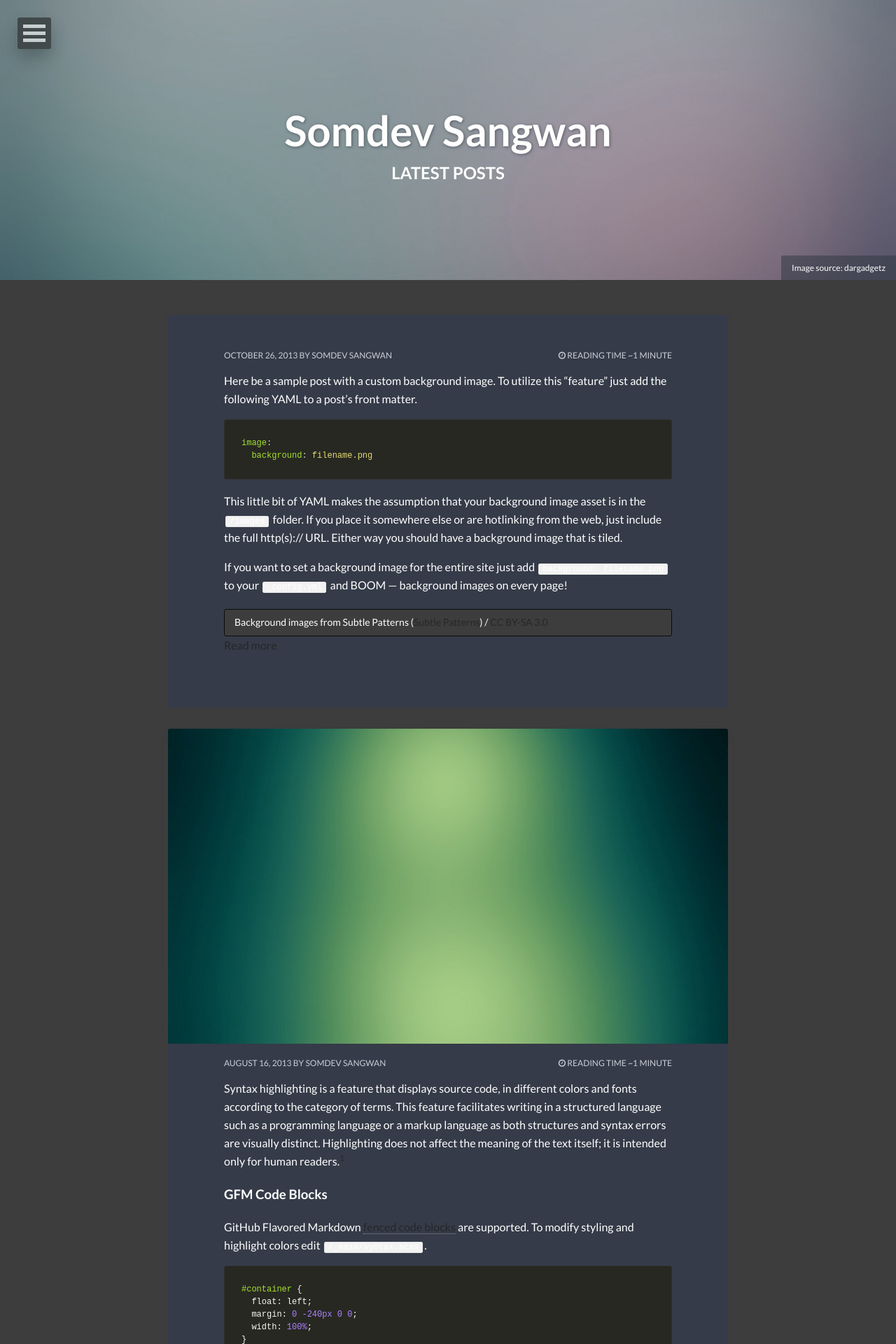
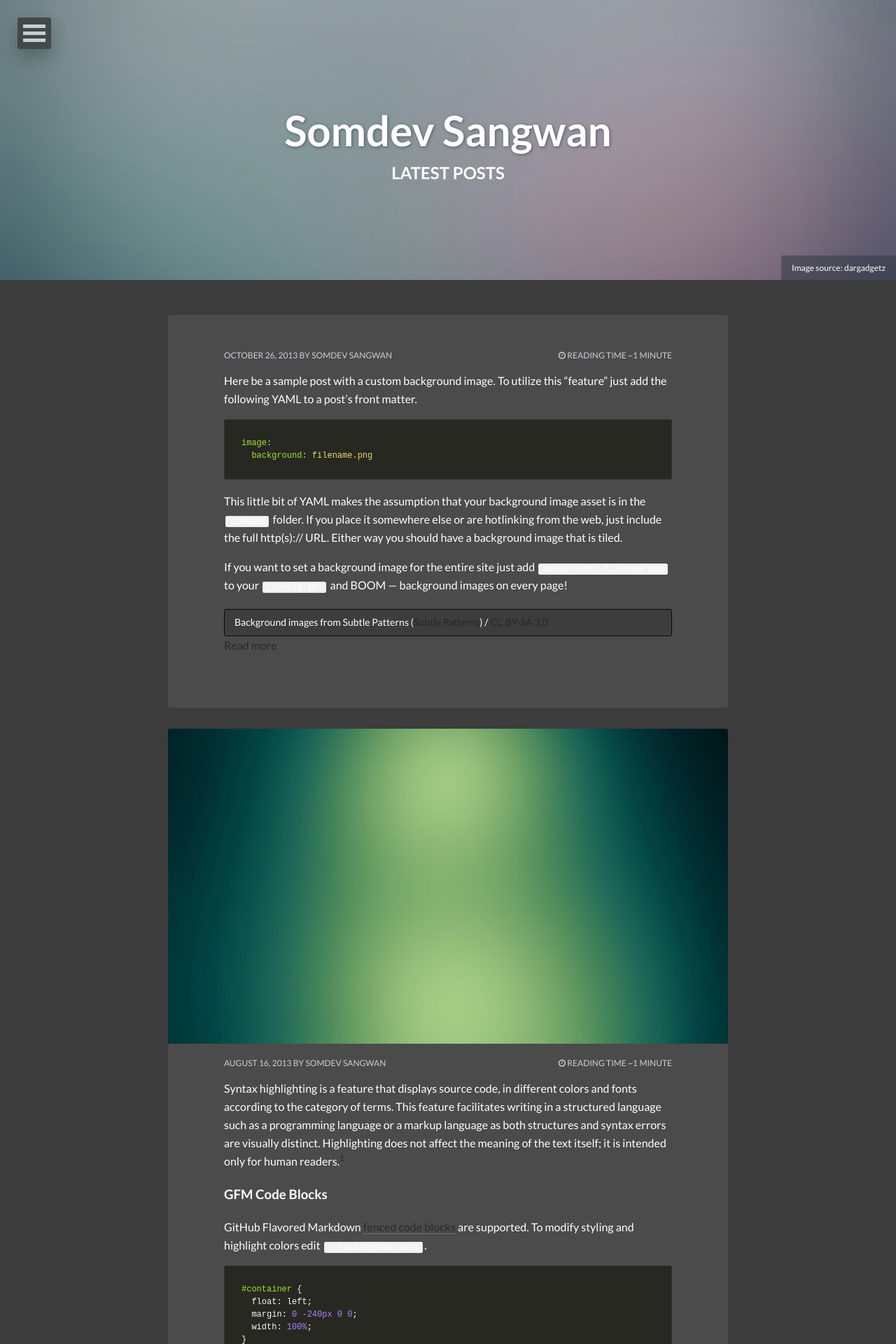
Before and after one commit to jermainlaforce/s0md3v.github.io, a Jekyll site: the page built from index.html, in a window 1280 px wide. Shown: the top 1920 px of the page at 70% size. Built offline with Jekyll 4.4.1, drawn with Linux system fonts in a browser that asks for light colours; nearby versions of some CDN libraries; the list of posts is cut into pages by our own code.

Commit message:
Update _page.scss

```diff
--- a/_sass/_page.scss
+++ b/_sass/_page.scss
@@ -470,7 +470,7 @@ header .entry-meta {
 	}
 
 	article {
-		background-color: #353b48;
+		background-color: #4b4b4b;
 		box-shadow: 0 0 0 0, 0 6px 12px rgba($base-color,0.1);
 		border-radius: 3px;
 		margin-bottom: 20px;
```
